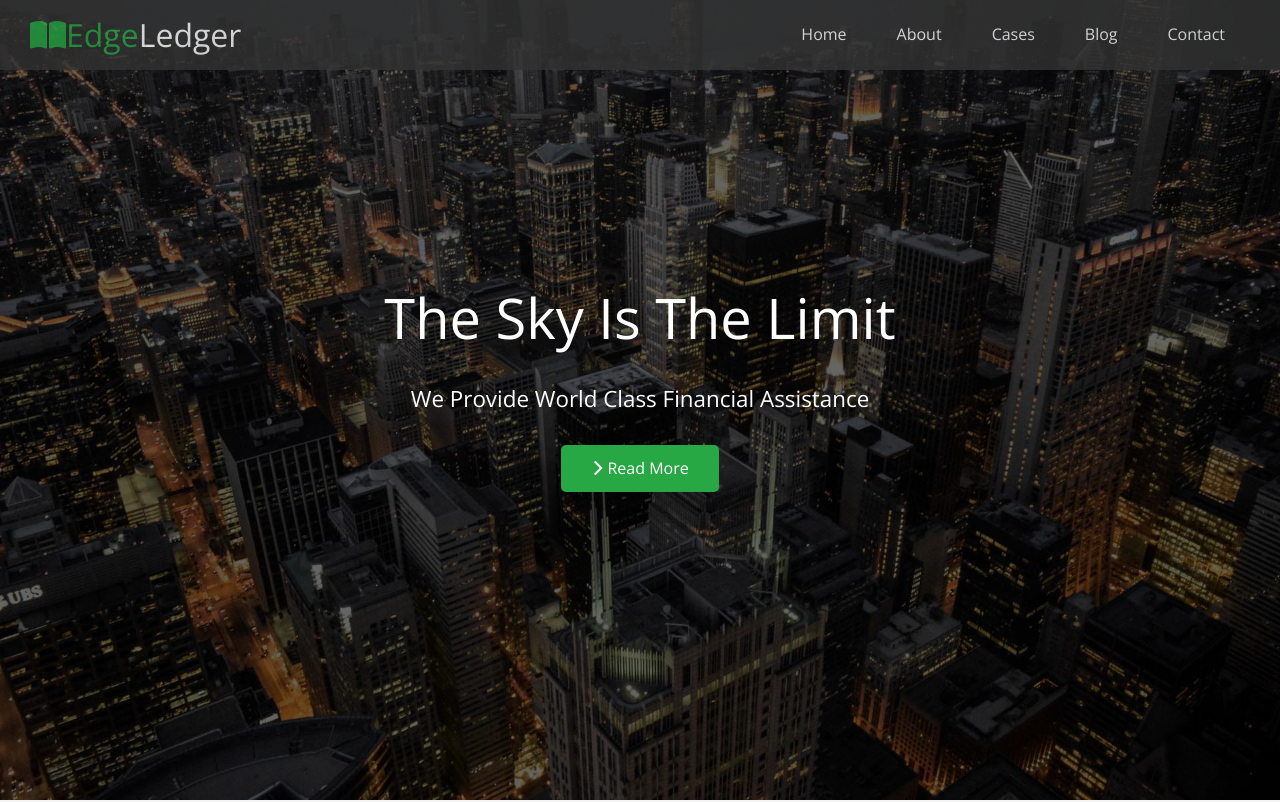
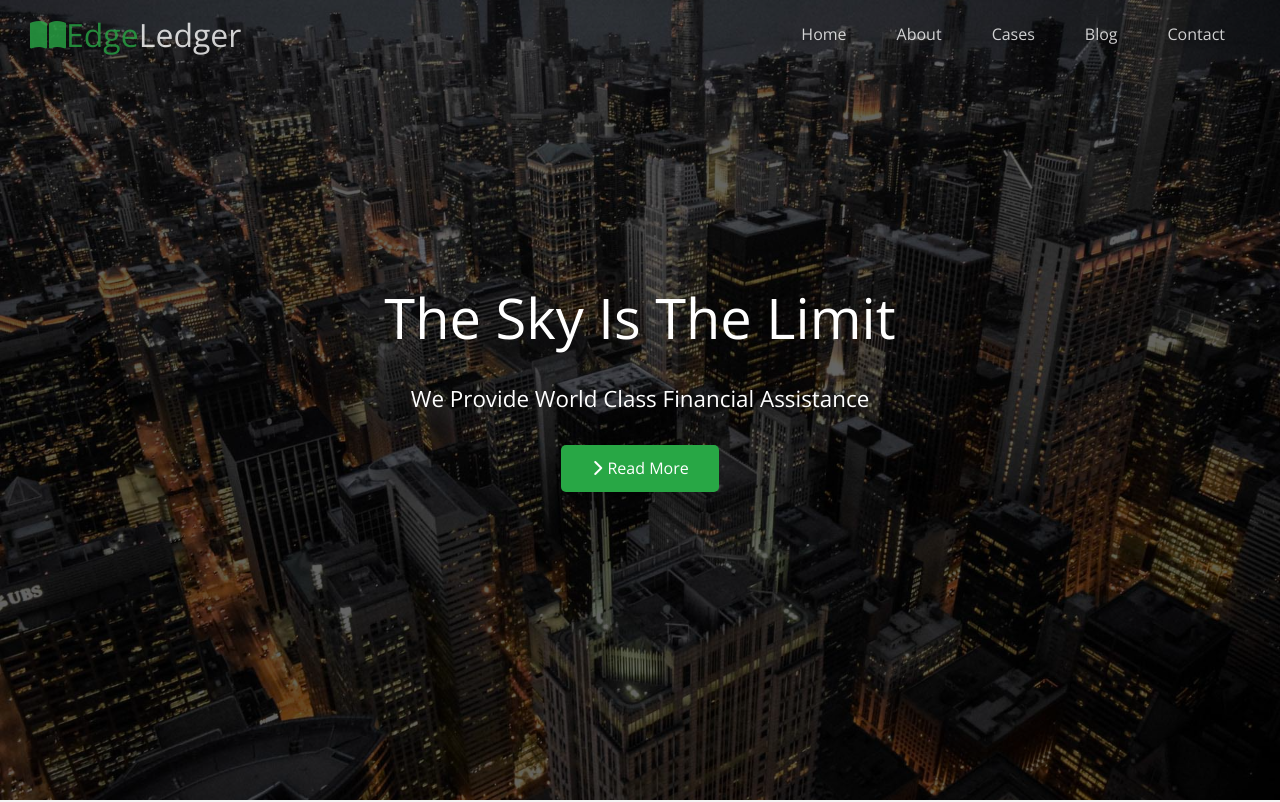
Before and after one commit to Ramyadav8383/Iteration-2, a plain HTML site: page index.html in a window 1280 px wide. Shown: the top 802 px of the page. Drawn offline with nearby package versions, Linux system fonts and the light colour scheme.

Commit message:
add scroll function

```diff
--- a/css/style.css
+++ b/css/style.css
@@ -42,6 +42,10 @@ img {
   position: fixed;
   top: 0;
   padding: 0 30px;
+  transition: .5s;
+}
+.navbar.top {
+  background: transparent;
 }
 .navbar a {
   color: #fff;
--- a/index.html
+++ b/index.html
@@ -17,7 +17,7 @@
 <body class="home">
   <header class="hero">
     <!-- navbar -->
-    <div id="navbar" class="navbar">
+    <div id="navbar" class="navbar top">
       <h1 class="logo">
         <span class="primary-text"><i class="fa-solid fa-book-open"></i>Edge</span>Ledger
       </h1>
@@ -97,7 +97,7 @@
           <h2>Buisness Cases</h2>
           <p>Lorem ipsum dolor sit amet consectetur adipisicing elit. Commodi, odio!</p>
       </header>
-      <div class="row" >
+      <div class="row">
         <div class="column">
           <img src="./img/cases/cases1.jpg" alt="">
           <img src="./img/cases/cases2.jpg" alt="">
@@ -205,6 +205,30 @@
     </div>
     <p>Copyright &copy; 2020 - EdgeLedger</p>
   </footer>
+  <!-- smooth scrolling -->
+  <script src="https://code.jquery.com/jquery-3.6.1.min.js"
+    integrity="sha256-o88AwQnZB+VDvE9tvIXrMQaPlFFSUTR+nldQm1LuPXQ=" crossorigin="anonymous"></script>
+
+  <script>
+    const navbar = document.getElementById('navbar');
+    let scrolled = false;
+
+    window.onscroll = function () {
+      if (window.pageYOffset > 100) {
+        navbar.classList.remove('top');
+        if (!scrolled) {
+          navbar.style.transform = 'translateY(-70px)';
+        }
+        setTimeout(function () {
+          navbar.style.transform = 'translateY(0)';
+          scrolled = true;
+        }, 200);
+      } else {
+        navbar.classList.add('top');
+        scrolled = false;
+      }
+    }
+  </script>
 
 </body>
 
```
Also changed, not shown: blogs.html (+3 -1 lines), post-2.html (+2 -1 lines), post-3.html (+1 -0 lines), post.html (+1 -0 lines). Lines whose indentation alone changed are shown as unchanged.
